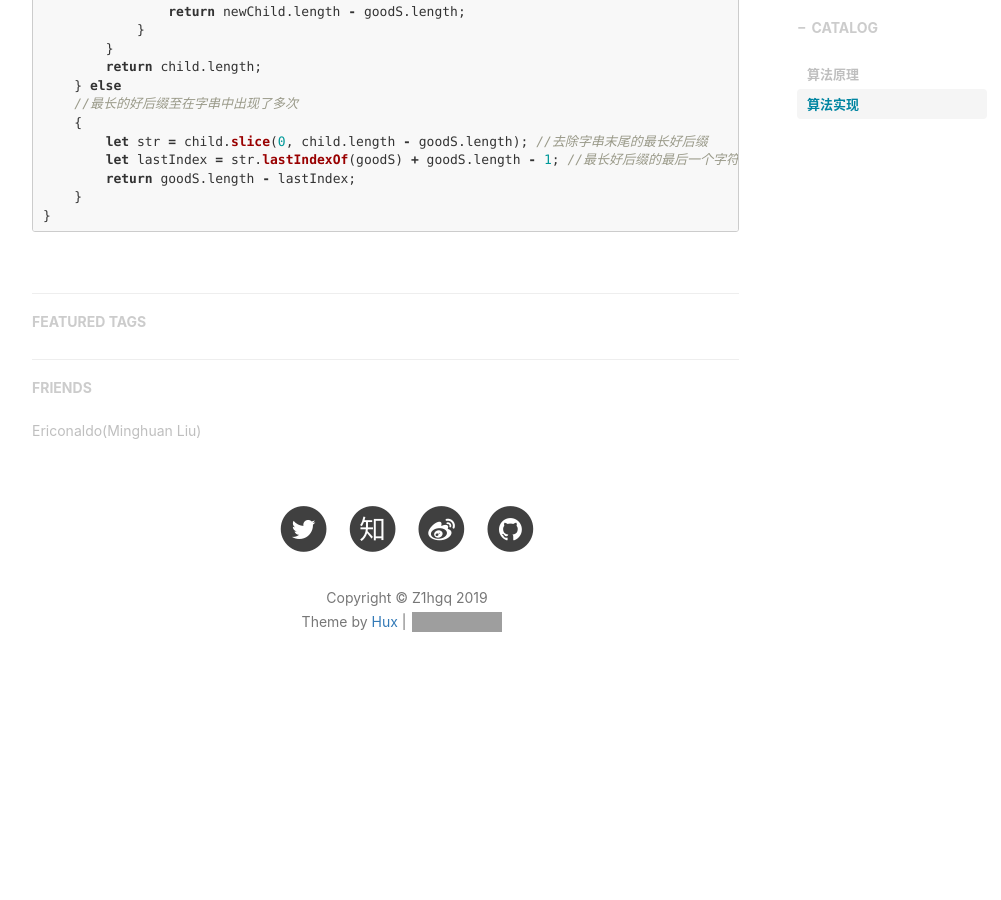
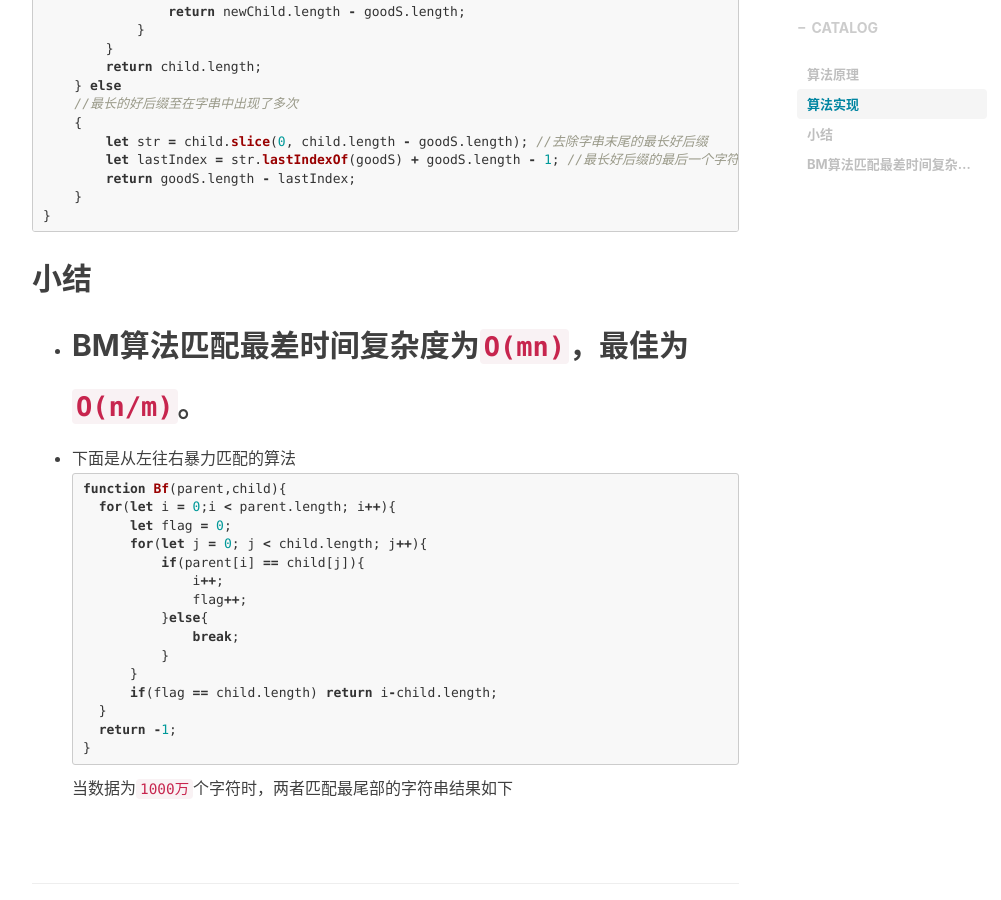
Before and after one commit to Z1hgq/Z1hgq.github.io, a Jekyll site: the page built from _posts/2019-09-29-Boyer-Moore--JavaScript.markdown, in a window 1280 px wide and 900 px high, scrolled down 4847 px. Shown: the whole window, without its empty margins (233-1234 px from the left). Built offline with Jekyll 4.4.1, drawn with Linux system fonts in a browser that asks for light colours; nearby versions of some CDN libraries; comment, search, counter and statistics services are not loaded; before the commit the page ends 5573 px from its top, so only the background shows below that; grey boxes are pictures that could not be loaded.

Commit message:
update BM

````diff
--- a/_posts/2019-09-29-Boyer-Moore--JavaScript.markdown
+++ b/_posts/2019-09-29-Boyer-Moore--JavaScript.markdown
@@ -120,3 +120,27 @@ function good(goodS, child) {
     }
 }
 ```
+
+## 小结
+
+- BM算法匹配最差时间复杂度为`O(mn)`，最佳为`O(n/m)`。
+---
+- 下面是从左往右暴力匹配的算法
+```js
+function Bf(parent,child){
+    for(let i = 0;i < parent.length; i++){
+        let flag = 0;
+        for(let j = 0; j < child.length; j++){
+            if(parent[i] == child[j]){
+                i++;
+                flag++;
+            }else{
+                break;
+            }
+        }
+        if(flag == child.length) return i-child.length;
+    }
+    return -1;
+}
+```
+当数据为`1000万`个字符时，两者匹配最尾部的字符串结果如下
````
Also changed, not shown: 2 other files.
